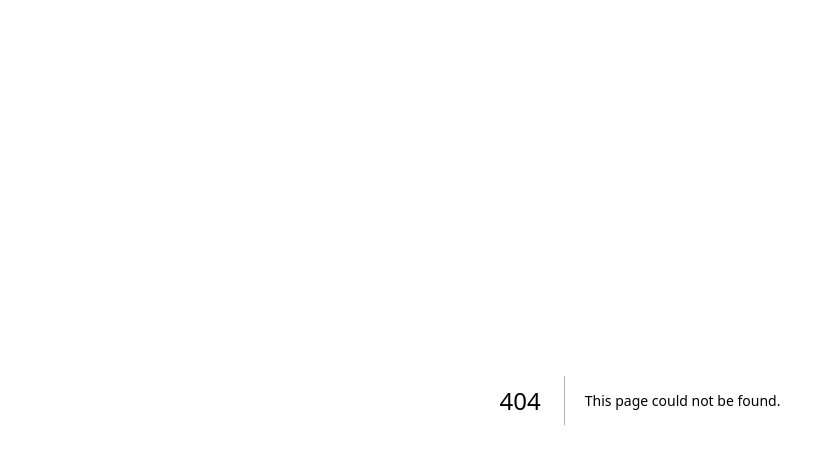
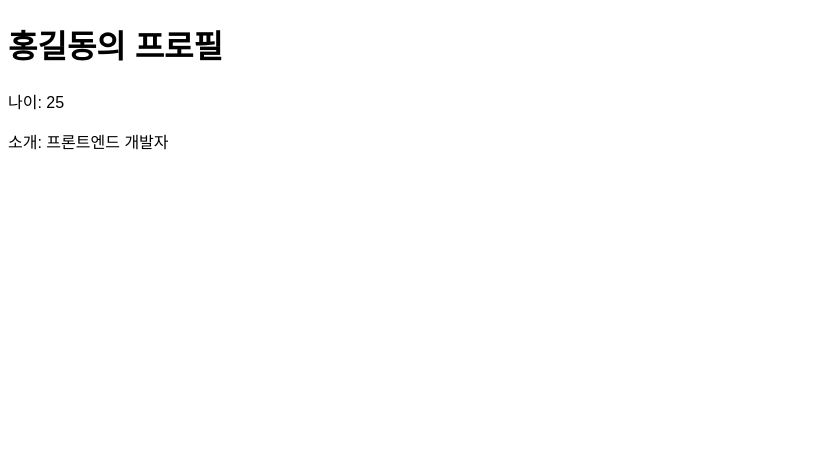
Before and after one commit to jaehyeongjung/Wine-project, a Next.js app: page /myprofile/1 in a window 1280 px wide. Before the commit this address had no page. Shown: the top 464 px of the page, without its empty margins (0-835 px from the left). Built offline with nearby package versions, Linux system fonts and the light colour scheme.

Commit message:
chore: myprofile 내에 [id].tsx 동적페이지 생성 #16

```diff
--- /dev/null
+++ b/pages/myprofile/[id].tsx
@@ -0,0 +1,35 @@
+// pages/myprofile/[id].tsx
+
+import { useRouter } from 'next/router';
+
+// dummyProfiles 객체의 타입을 명시적으로 정의
+const dummyProfiles: Record<
+  string,
+  { name: string; age: number; bio: string }
+> = {
+  '1': { name: '홍길동', age: 25, bio: '프론트엔드 개발자' },
+  '2': { name: '김철수', age: 30, bio: '백엔드 개발자' },
+  '3': { name: '이영희', age: 28, bio: '디자이너' },
+};
+
+const MyProfile: React.FC = () => {
+  const router = useRouter();
+  const { id } = router.query;
+
+  // id가 없거나 임시 데이터에 없는 id가 들어오면 기본 메시지 표시
+  if (!id || !dummyProfiles[id as string]) {
+    return <div>존재하지 않는 프로필입니다.</div>;
+  }
+
+  const profile = dummyProfiles[id as string]; // 임시 데이터에서 해당 프로필 가져오기
+
+  return (
+    <div>
+      <h1>{profile.name}의 프로필</h1>
+      <p>나이: {profile.age}</p>
+      <p>소개: {profile.bio}</p>
+    </div>
+  );
+};
+
+export default MyProfile;
```
